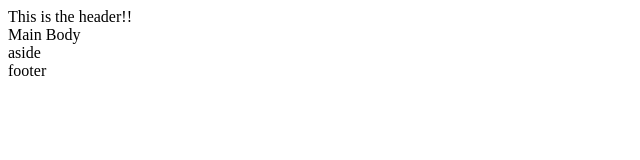
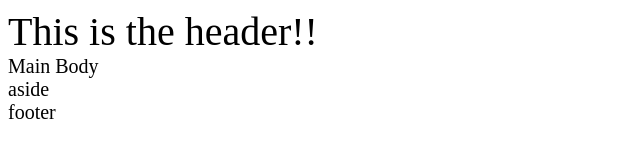
Before and after one commit to nathanszoch/Wireframe2HTML, a plain HTML site: page index.html in a window 1280 px wide. Shown: the whole page, without its empty margins (0-640 px from the left). Drawn offline with Linux system fonts and the light colour scheme.

Commit message:
CSS Intro
added stylesheet to index file

```diff
--- a/index.html
+++ b/index.html
@@ -4,6 +4,7 @@
 <head>
   <title>Wireframe to html</title>
   <meta name="viewport" content="width=device-width, initial-scale=1.0" />
+  <link rel="stylesheet" href="styles/style.css">
 </head>
 
 
@@ -32,5 +33,5 @@
 
 
 
-
+</body>
 </html>
--- /dev/null
+++ b/styles/style.css
@@ -0,0 +1,8 @@
+body{
+  /*font-size:20px;*/
+  font-size: 1.25em;
+}
+
+header{
+font-size: 2.5rem;
+}
```
